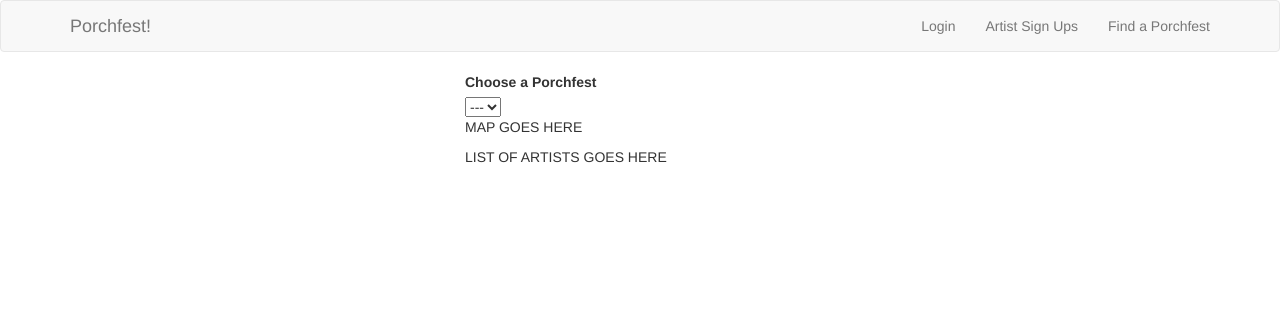
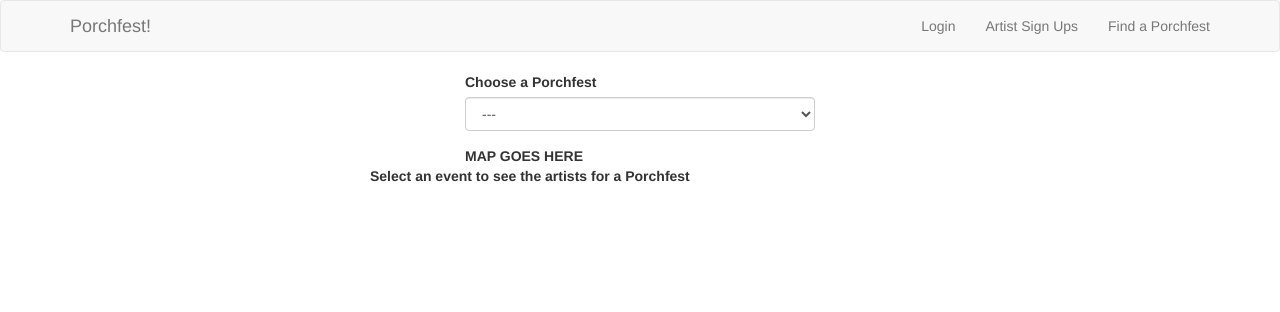
Before and after one commit to apython1998/porchfest.BAG, a Flask app: page /find_a_porchfest in a window 1280 px wide. Shown: the top 312 px of the page. Run offline with Flask 2, Linux system fonts and the light colour scheme; the visitor is signed in with stand-in values (Sample User, id 1); data that the repository does not hold is empty; some libraries are stand-ins or nearby versions.

Commit message:
findaporchfest functionality w/out map complete

```diff
--- a/app/routes.py
+++ b/app/routes.py
@@ -97,6 +97,12 @@ def artists_for_porchfest():
     return jsonify(porchfest_artists)
 
 
+@app.route('/artist/<artist_name>')
+def artist(artist_name):
+    artist = Artist.objects(name=artist_name).first_or_404()
+    return render_template('artist.html', artist=artist)
+
+
 @app.route('/register')
 def signUp():
     if current_user.is_authenticated:
--- a/app/templates/artist.html
+++ b/app/templates/artist.html
@@ -1 +1,5 @@
 {% extends "base.html" %}
+
+{% block app_content %}
+    <p>This is the page for {{ artist.name }}</p>
+{% endblock %}
--- a/app/templates/findaporchfest.html
+++ b/app/templates/findaporchfest.html
@@ -1,33 +1,62 @@
 {% extends "base.html" %}
+{% import 'bootstrap/wtf.html' as wtf %}
 
 {% block app_content %}
     <div class="col-xs-4 col-xs-offset-4" id="selectAPorchfest">
-        {{ form.porchfest.label() }} <br>
-        {{ form.porchfest() }}
+        {{ wtf.quick_form(form) }}
     </div>
     <div class="col-xs-4 col-xs-offset-4" id="map">
-        <p>MAP GOES HERE</p>
+        <b>MAP GOES HERE</b>
     </div>
-    <div class="col-xs-4 col-xs-offset-4" id="artistList">
-        <p>LIST OF ARTISTS GOES HERE</p>
+    <div class="col-xs-6 col-xs-offset-3" id="artistList">
+        <b>Select an event to see the artists for a Porchfest</b>
     </div>
 {% endblock %}
 {% block scripts %}
     <script src="//ajax.googleapis.com/ajax/libs/jquery/1.9.1/jquery.min.js"></script>
     <script type="text/javascript" charset="utf-8">
-    $("#selectAPorchfest").on('change', function() {
-        var porchfestID = $('#select_porchfest option:selected').val();
-        console.log(porchfestID);
+    var tableHTML, artistURL, porchfestID, porchfestText;
+    var artistListElement = document.getElementById("artistList");
+    function getArtistsForPorchfest(porchfestID) {
         $.ajax({
-            url: '/_artists_for_porchfest?porchfestID=' + porchfestID,
-            type: 'GET',
-            success: function(artists){
-                $("#artistList").empty();
-                artists.forEach(function(artist) {
-                    console.log(artist);
-                })
-            }
-        });
+                url: '/_artists_for_porchfest?porchfestID=' + porchfestID,
+                type: 'GET',
+                success: function (artists) {
+                    $("#artistList").empty();
+                    if (artists.length === 0) {
+                        porchfestText = $('#select_porchfest option:selected').text();
+                        console.log(porchfestText);
+                        artistListElement.innerHTML = "<b>There are no artists for the " + porchfestText + " Porchfest</b>"
+                    } else {
+                        tableHTML = "<label>Artists</label>";
+                        tableHTML += "<table class='table table-bordered bg-light table-hover'>";
+                        artists.forEach(function (artist) {
+                            artistURL = {{ url_for('artist', artist_name='') }}
+                            artistURL += encodeURI(artist);
+                            artistHTML = "<tr><td><b>";
+                            artistHTML += "<a href=" + artistURL + ">" + artist;
+                            artistHTML += "</a></b></td></tr>";
+                            tableHTML += artistHTML;
+                        });
+                        tableHTML += "</table>";
+                        artistListElement.innerHTML = tableHTML;
+                    }
+                }
+            });
+    }
+    $(document).ready(function () {
+        porchfestID = $('#select_porchfest option:selected').val();
+        if (porchfestID !== "") {
+            getArtistsForPorchfest(porchfestID)
+        }
+    });
+    $("#selectAPorchfest").on('change', function () {
+        porchfestID = $('#select_porchfest option:selected').val();
+        if (porchfestID !== "") {
+            getArtistsForPorchfest(porchfestID);
+        } else {
+
+        }
     });
     </script>
 {% endblock %}
```
